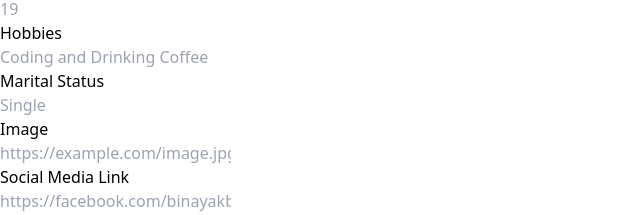
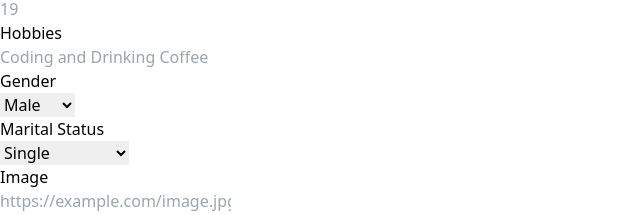
Before and after one commit to binayakbhandari/reactAndNodeP1, a React (Vite) app: page /create in a window 1280 px wide. Shown: the part 1382-1597 px from the top of the page, without its empty margins (0-640 px from the left). Built offline with nearby package versions, Linux system fonts and the light colour scheme.

Commit message:
completed profile card

```diff
--- a/src/components/Form.jsx
+++ b/src/components/Form.jsx
@@ -2,30 +2,30 @@ import axios from "axios";
 import { useEffect, useState } from "react";
 import { useNavigate } from "react-router-dom";
 
-function Form({type,id}) {
+function Form({ type, id }) {
     // console.log(person, "Haha")
     const defaultImage = "https://encrypted-tbn0.gstatic.com/images?q=tbn:ANd9GcQhaM9z2Crf5aEDYpFp1Bj18o3cQ690URe_ow&s"
     const navigate = useNavigate()
-    const [data,setData] = useState({})
-    const fetchPerson = async ()=>{
+    const [data, setData] = useState({})
+    const fetchPerson = async () => {
         const response = await axios.get("https://66dc946947d749b72acbfa21.mockapi.io/persons/" + id)
-        if(response.status === 200){
+        if (response.status === 200) {
             setData(response.data)
         }
     }
 
-    useEffect(()=>{
-            if(type === "edit"){
-                fetchPerson()
-            }
-    },[])
+    useEffect(() => {
+        if (type === "edit") {
+            fetchPerson()
+        }
+    }, [])
 
-    const handleChange = (e)=>{
+    const handleChange = (e) => {
         // console.log(e.target.value)
-        const {value,name} = e.target
+        const { value, name } = e.target
         setData({
             ...data,
-            [name] : value
+            [name]: value
         })
     }
     console.log(data)
@@ -41,9 +41,9 @@ function Form({type,id}) {
             }
         } else {
             const response = await axios.put("https://66dc946947d749b72acbfa21.mockapi.io/persons/" + id, data)
-            if(response.status === 200){
+            if (response.status === 200) {
                 navigate('/')
-            }else{
+            } else {
                 alert("Failed to edit the profile.")
             }
         }
@@ -126,9 +126,24 @@ function Form({type,id}) {
                                         </div>
                                     </div>
                                     <div className="md:col-span-1">
+                                        <label htmlFor="personGender" className="block text-sm font-medium leading-6 text-gray-900">Gender</label>
+                                        <div className="mt-2">
+                                            <select
+                                                name="personGender"
+                                                id="personGender"
+                                                className="block w-full border-0 bg-transparent py-1.5 pl-3 text-gray-900 placeholder:text-gray-400 shadow-sm ring-1 ring-gray-300 focus:ring-2 focus:ring-indigo-600 sm:text-sm"
+                                                onChange={handleChange}
+                                                value={data.personGender}
+                                            >
+                                                <option value="male">Male</option>
+                                                <option value="female">Female</option>
+                                            </select>
+                                        </div>
+                                    </div>
+                                    <div className="md:col-span-1">
                                         <label htmlFor="personProfession" className="block text-sm font-medium leading-6 text-gray-900">Marital Status</label>
                                         <div className="mt-2">
-                                            <input
+                                            {/* <input
                                                 type="text"
                                                 name="personStatus"
                                                 id="personStatus"
@@ -137,7 +152,18 @@ function Form({type,id}) {
                                                 placeholder="Single"
                                                 onChange={handleChange}
                                                 value={data.personStatus}
-                                            />
+                                            /> */}
+                                            <select
+                                                name="personStatus"
+                                                id="personStatus"
+                                                className="block w-full border-0 bg-transparent py-1.5 pl-3 text-gray-900 placeholder:text-gray-400 shadow-sm ring-1 ring-gray-300 focus:ring-2 focus:ring-indigo-600 sm:text-sm"
+                                                onChange={handleChange}
+                                                value={data.personStatus}
+                                            >
+                                                <option value="Single">Single</option>
+                                                <option value="In relationship">In relationship</option>
+                                                <option value="Married">Married</option>
+                                            </select>
                                         </div>
                                     </div>
                                     <div className="md:col-span-1">
--- a/src/pages/single/SingleProduct.jsx
+++ b/src/pages/single/SingleProduct.jsx
@@ -4,7 +4,10 @@ import { Link, useNavigate, useParams } from "react-router-dom"
 
 function SingleProduct() {
     const { id } = useParams()
-    const [person,setPerson] = useState({})
+    const [person,setPerson] = useState({
+        personStatus : "single",
+        personGender : "male"
+    })
     const navigate = useNavigate()
     const fetchPerson = async () => {
         const response = await axios.get("https://66dc946947d749b72acbfa21.mockapi.io/persons/" + id)
@@ -61,11 +64,18 @@ function SingleProduct() {
                             <p className="text-gray-600 dark:text-gray-300 text-sm mb-4">
                                 {person.personMoto}
                             </p>
-                            <div className="flex flex-col mb-2">
+                            <div className="flex flex-col mb-0">
+                                <div className="flex flex-wrap">
                                 <div className="mr-4 mb-4">
                                     <span className="font-bold text-gray-700 dark:text-gray-300">Age: </span>
                                     <span className="text-gray-600 font-semibold text-sm dark:text-gray-300">{person.personAge}</span>
                                 </div>
+                                <div className="mr-4 mb-4">
+                                    <span className="font-bold text-gray-700 dark:text-gray-300">Gender: </span>
+                                    <span className="text-gray-600 font-semibold text-sm dark:text-gray-300">{person.personGender}</span>
+                                </div>
+                                </div>
+                                <div className="flex flex-wrap">
                                 <div className="mr-4 mb-4">
                                     <span className="font-bold text-gray-700 dark:text-gray-300">Marital Status: </span>
                                     <span className="text-gray-600 font-semibold text-sm dark:text-gray-300">{person.personStatus}</span>
@@ -73,6 +83,7 @@ function SingleProduct() {
                                 <div className="mr-4 mb-4">
                                     <span className="font-bold text-gray-700 dark:text-gray-300">Profession: </span>
                                     <span className="text-gray-600 font-semibold text-sm dark:text-gray-300">{person.personProfession}</span>
+                                </div>
                                 </div>
                                 <div className="mr-4 mb-4">
                                     <span className="font-bold text-gray-700 dark:text-gray-300">Hobbies: </span>
@@ -93,7 +104,8 @@ function SingleProduct() {
                             <div>
                                 <span className="font-bold text-gray-700 dark:text-gray-300">Short Description:</span>
                                 <p className="text-gray-600 dark:text-gray-300 text-sm mt-2">
-                                {person.personName}, a {person.personAge}-year-old {person.personProfession}, follows the motto “{person.personDescription}” With a passion for {person.personHobbies}, he is in a {person.personStatus} and always eager to learn and grow.
+                                {person.personName} is a {person.personAge}-year-old {person.personProfession} driven by the motto “{person.personMoto}.” Known for their exceptional communication, teamwork, problem-solving, adaptability, and time management skills, {person.personGender === 'male' ? 'He' : 'She'} thrives in both personal and professional environments. With a passion for {person.personHobbies}, {person.personGender === 'male' ? 'he' : 'she'} is constantly seeking new opportunities to learn, grow, and make an impact.
+
 
                                 </p>
                             </div>
```
